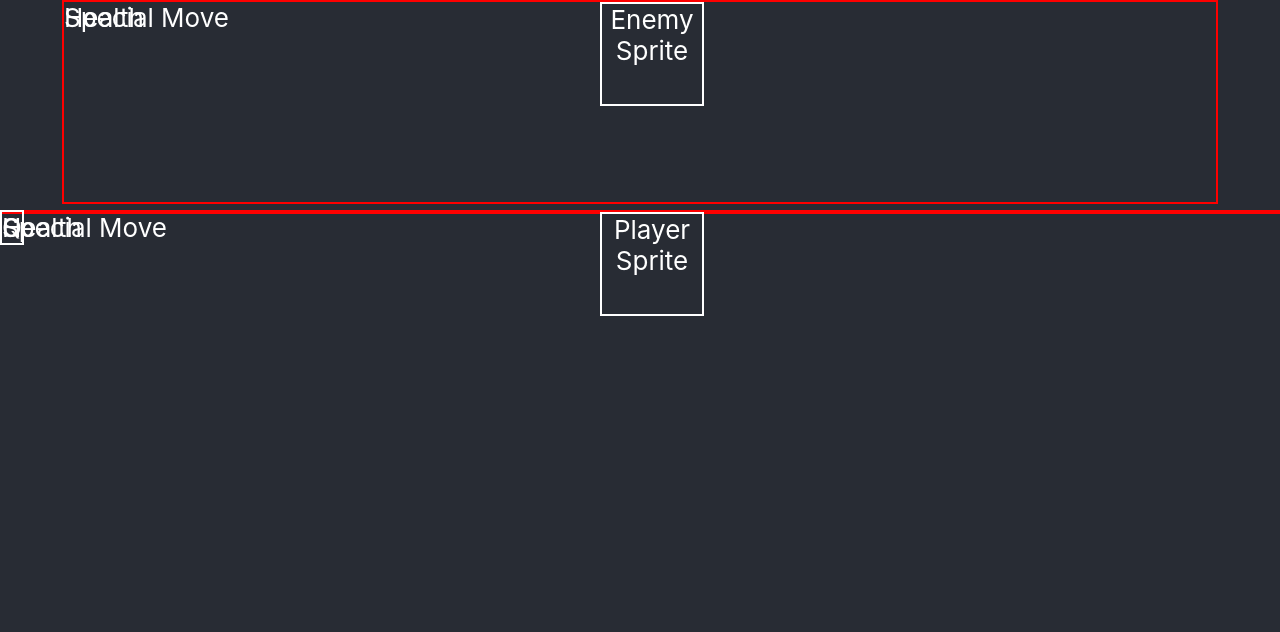
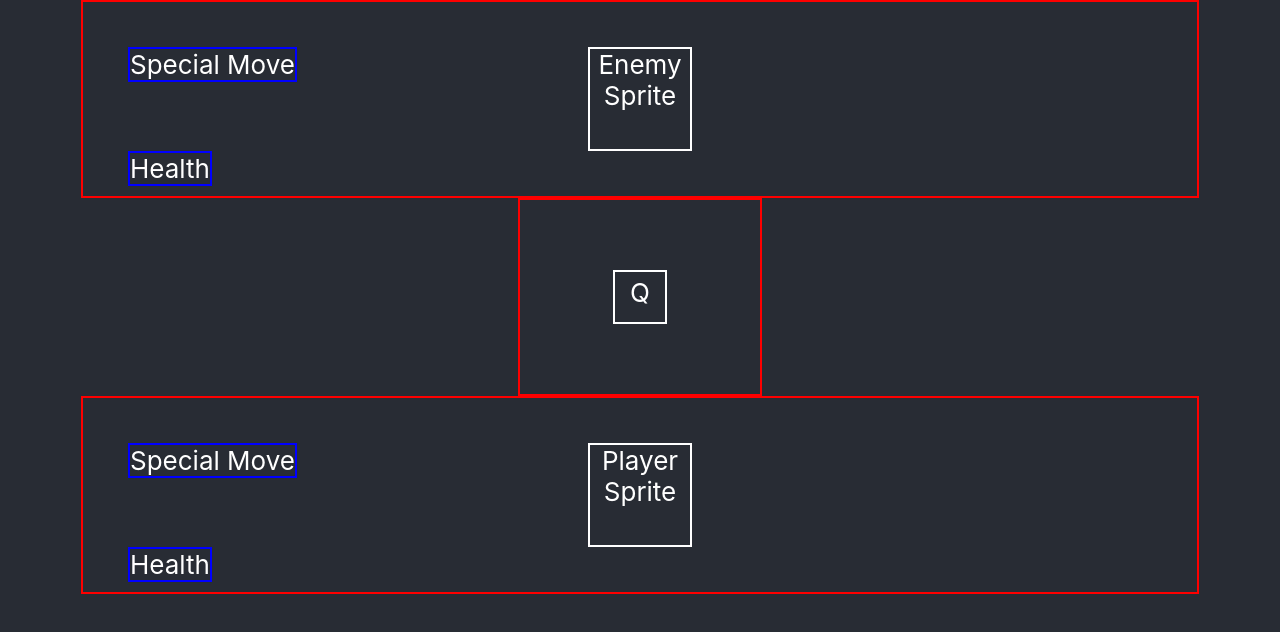
Before and after one commit to foodfighterdevs/foodfighters, a React (Create React App) app: page / in a window 1280 px wide. Shown: the top 632 px of the page. Built offline with nearby package versions, Linux system fonts and the light colour scheme.

Commit message:
Improved CSS

```diff
--- a/src/App.css
+++ b/src/App.css
@@ -9,9 +9,9 @@
 .App-header {
 	background-color: #282c34;
 	min-height: 100vh;
-	flex-direction: column;
+	/* flex-direction: column;
 	align-items: center;
-	justify-content: center;
+	justify-content: center; */
 	font-size: calc(10px + 2vmin);
 	color: white;
 }
@@ -20,45 +20,49 @@
 	color: #09d3ac;
 }
 
+#prompt-holder {
+	width: 100px;
+	padding: 70px;
+	border: 2px solid red;
+	margin: 0 auto;
+}
+
 #key-prompt {
-	position: absolute;
+	width: 50px;
+	height: 50px;
 	border: 2px solid white;
+	margin: 0 auto;
+	line-height: 42px;
 }
 
 #enemy {
-	width: 90%;
-	height: 200px;
-	top: 10px;
+	width: 80%;
 	display: inline-block;
-	/* position: center; */
 }
 
 #player {
-	bottom: 125px;
+	width: 80%;
+	display: inline-block;
 }
 
 .area {
+	padding: 45px;
 	border: 2px solid red;
 }
 
 .special-move {
 	position: absolute;
-	/* left: ; */
-	/* display: inline; */
+	border: 2px solid blue;
 }
 
 .sprite {
-	position: absolute;
 	border: 2px solid white;
 	width: 100px;
 	height: 100px;
-	left: 600px;
-	position: center;
-	/* display: inline; */
+	margin: 0 auto;
 }
 
 .health {
 	position: absolute;
-	/* display: inline; */
-	/* right: 100px; */
+	border: 2px solid blue;
 }
--- a/src/PracticeMode.js
+++ b/src/PracticeMode.js
@@ -17,7 +17,9 @@ class PracticeMode extends React.Component {
 						Health
 					</div>
 				</div>
-				<div id="key-prompt">Q</div>
+				<div id="prompt-holder">
+					<div id="key-prompt">Q</div>
+				</div>
 				<div id="player" className="area">
 					<div className="special-move">Special Move</div>
 					<div id="player-sprite" className="sprite">
```
